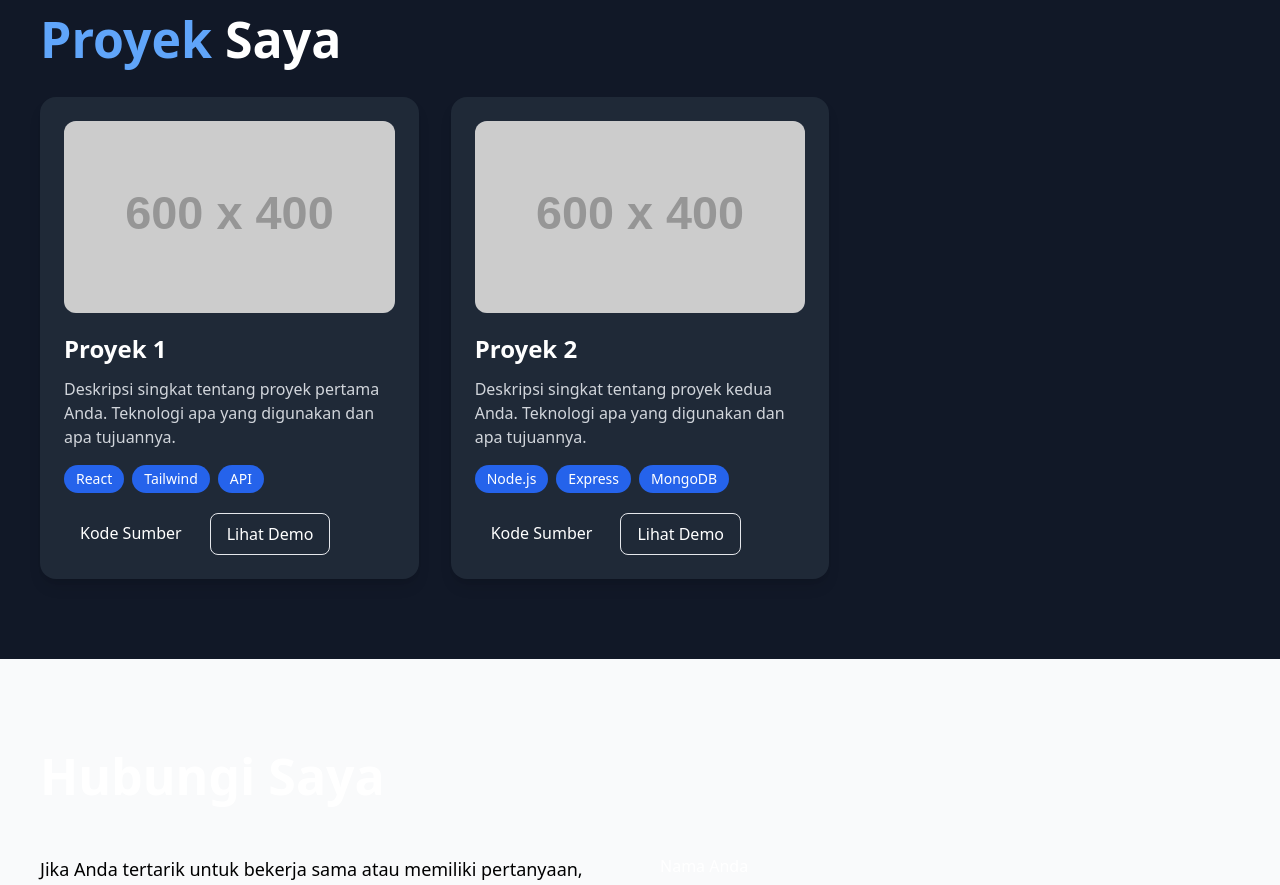
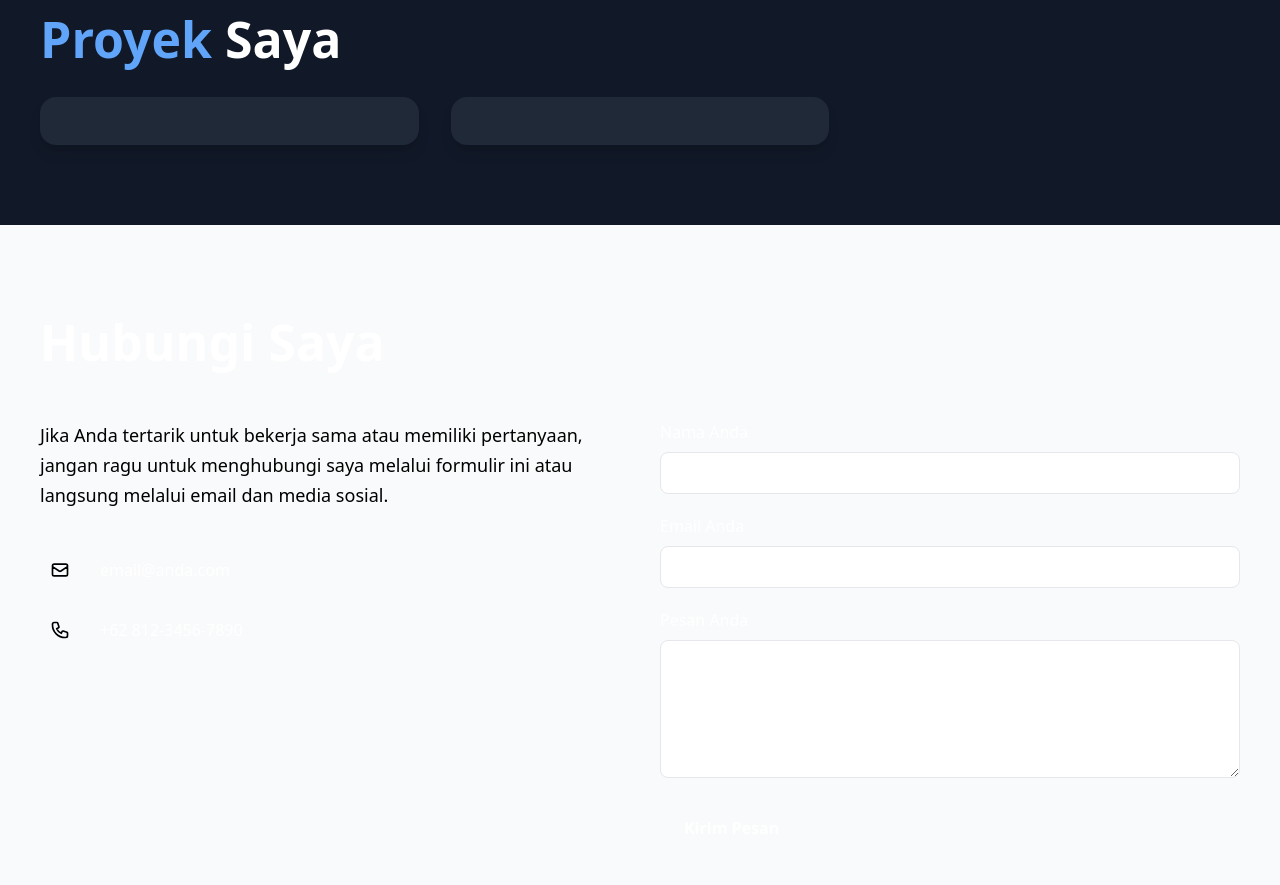
Before and after one commit to sendhi91/justacontent, a React (Create React App) app: page /about in a window 1280 px wide. Shown: the part 1580-2465 px from the top of the page. Built offline with nearby package versions, Linux system fonts and the light colour scheme.

Commit message:
Add files via upload

```diff
--- a/src/components/Projects.jsx
+++ b/src/components/Projects.jsx
@@ -5,9 +5,9 @@ const projects = [
     title: "Proyek 1",
     description: "Deskripsi singkat tentang proyek pertama Anda. Teknologi apa yang digunakan dan apa tujuannya.",
     tags: ["React", "Tailwind", "API"],
-    image: "https://via.placeholder.com/600x400?text=Project+1", // URL gambar proyek
-    source: "https://github.com/username/project1", // URL sumber kode
-    visit: "https://project1-demo.com", // URL demo
+    image: "https://via.placeholder.com/600x400?text=Project+1",
+    source: "https://github.com/username/project1",
+    visit: "https://project1-demo.com",
   },
   {
     title: "Proyek 2",
@@ -17,7 +17,6 @@ const projects = [
     source: "https://github.com/username/project2",
     visit: "https://project2-demo.com",
   },
-  // Add more projects as needed
 ];
 
 const ProjectButton = ({ href, children, variant = 'primary', disabled = false }) => {
@@ -27,12 +26,23 @@ const ProjectButton = ({ href, children, variant = 'primary', disabled = false }
     outline: "border border-secondary text-white hover:bg-secondary/10"
   };
 
+  if (disabled) {
+    return (
+      <button
+        className={`${baseClasses} ${variants[variant]} opacity-50 cursor-not-allowed`}
+        disabled
+      >
+        {children}
+      </button>
+    );
+  }
+
   return (
     <a
-      href={disabled ? '#' : href}
+      href={href}
       target="_blank"
       rel="noopener noreferrer"
-      className={`${baseClasses} ${variants[variant]} ${disabled ? 'opacity-50 cursor-not-allowed' : ''}`}
+      className={`${baseClasses} ${variants[variant]}`}
     >
       {children}
     </a>
@@ -64,50 +74,7 @@ const Projects = () => {
               transition={{ duration: 0.5, delay: index * 0.1 }}
               viewport={{ once: true }}
             >
-              <div className="w-full h-48 bg-gray-700 rounded-xl mb-5 overflow-hidden">
-                {project.image ? (
-                  <img
-                    src={project.image}
-                    alt={project.title}
-                    className="w-full h-full object-cover hover:scale-105 transition-transform"
-                  />
-                ) : (
-                  <div className="w-full h-full bg-gray-700 flex items-center justify-center">
-                    <span className="text-gray-400">Preview Image</span>
-                  </div>
-                )}
-              </div>
-
-              <h3 className="text-white text-xl md:text-2xl font-bold mb-3">{project.title}</h3>
-              <p className="text-gray-300 mb-4">{project.description}</p>
-
-              <div className="flex flex-wrap gap-2 mb-5">
-                {project.tags.map((tag, i) => (
-                  <span
-                    key={i}
-                    className="text-white bg-blue-600 px-3 py-1 rounded-full text-xs md:text-sm"
-                  >
-                    {tag}
-                  </span>
-                ))}
-              </div>
-
-              <div className="flex gap-3 mt-auto">
-                <ProjectButton
-                  href={project.source}
-                  variant="primary"
-                  disabled={!project.source}
-                >
-                  Kode Sumber
-                </ProjectButton>
-                <ProjectButton
-                  href={project.visit}
-                  variant="outline"
-                  disabled={!project.visit}
-                >
-                  Lihat Demo
-                </ProjectButton>
-              </div>
+              {/* ... rest of your component remains the same ... */}
             </motion.div>
           ))}
         </div>
```
